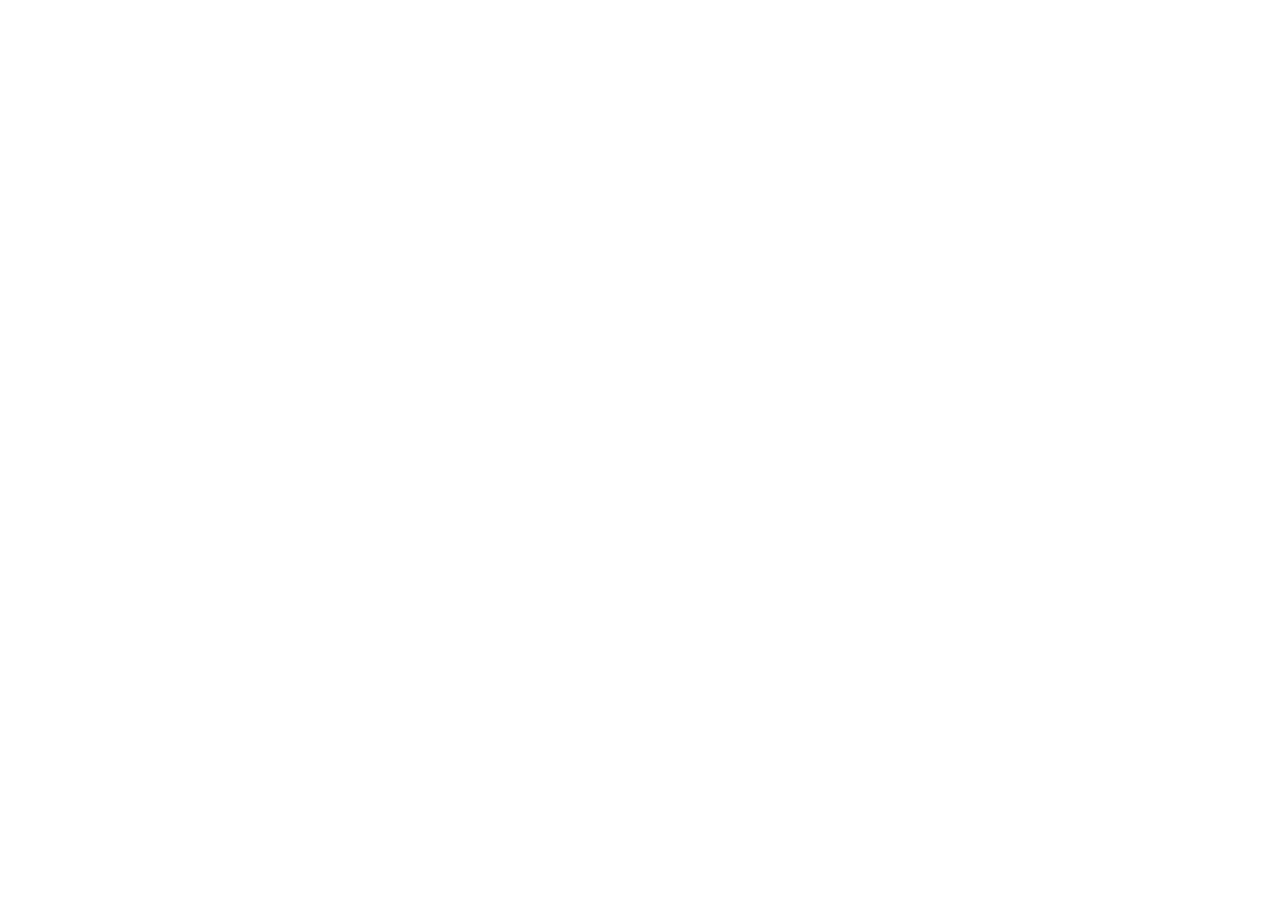
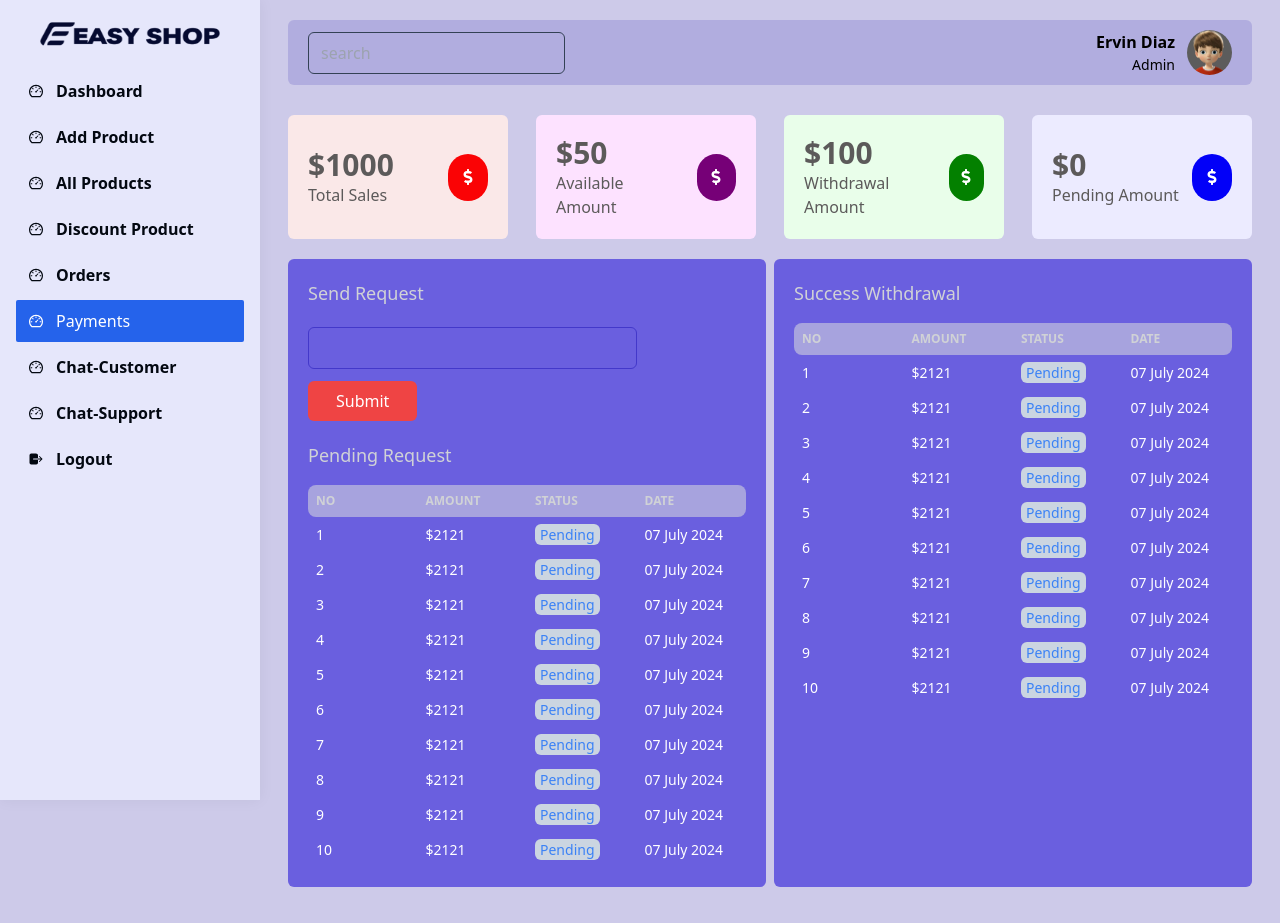
Before and after one commit to Geinery1212/MERN_Ecommerce_Multivendor_Admin-Seller, a React (Create React App) app: page /seller/dashboard/payments in a window 1280 px wide. Before the commit this address had no page. Before the commit the page ends 800 px from the top, so only its background shows below. Built offline with nearby package versions, Linux system fonts and the light colour scheme.

Commit message:
Payments/Seller design finished

```diff
--- a/src/router/routes/sellerRoutes.js
+++ b/src/router/routes/sellerRoutes.js
@@ -10,6 +10,7 @@
 const AddProduct = lazy(() => import("../../views/seller/AddProduct"));
 const Products = lazy(() => import("../../views/seller/Products"));
 const DiscountProducts = lazy(() => import("../../views/seller/DiscountProducts"));
+const Payments = lazy(() => import("../../views/seller/Payments"));
 
 export const sellerRoutes = [
     {
@@ -47,5 +48,11 @@
         element: <Orders />,
         //roles the will be able to access the home
         ability: ['seller']
+    },
+    {
+        path: '/seller/dashboard/payments',
+        element: <Payments />,
+        //roles the will be able to access the home
+        ability: ['seller']
     }
 ]
--- /dev/null
+++ b/src/views/seller/Payments.jsx
@@ -0,0 +1,123 @@
+import React, { forwardRef } from 'react'
+import { FaDollarSign } from "react-icons/fa";
+import { FixedSizeList as List } from 'react-window';
+function handleOnWheel({ deltaY }) {
+    console.log("handleOnWheel", deltaY);
+}
+const outerElementType = forwardRef((props, ref) => (
+    <div ref={ref} onWheel={handleOnWheel} {...props}></div>
+));
+const Payments = () => {
+    const Row = ({ index, style }) => {
+        return (
+            <div style={style} className='flex justify-center items-center text-sm text-white font-normal' key={index}>
+                <div className='w-[25%] p-2 whitespace-nowrap'>{index + 1}</div>
+                <div className='w-[25%] p-2 whitespace-nowrap'>$2121</div>
+                <div className='w-[25%] p-2 whitespace-nowrap'><span className='py-[1px] px-[5px] bg-slate-300 text-blue-500 rounded-md text-sm'>Pending</span></div>
+                <div className='w-[25%] p-2 whitespace-nowrap'>07 July 2024</div>
+            </div>
+        )
+    }
+    return (
+        <div className='px-2 md:px-7 py-5'>
+            <div className='w-full grid grid-cols-1 sm:grid-cols-2 md:grid-cols-2 lg:grid-cols-4 gap-7 mb-5'>
+                <div className='flex justify-between items-center p-5 bg-[#fae8e8] rounded-md gap-3'>
+                    <div className='flex flex-col justify-start items-start text-[#5c5a5a]'>
+                        <h2 className='text-3xl font-bold'>$1000</h2>
+                        <span>Total Sales</span>
+                    </div>
+                    <div className='w-[40px] h-[47px] flex justify-center items-center rounded-full bg-[#fa0305]'>
+                        <span className='text-white'><FaDollarSign /></span>
+                    </div>
+                </div>
+                <div className='flex justify-between items-center p-5 bg-[#fde2ff] rounded-md gap-3'>
+                    <div className='flex flex-col justify-start items-start text-[#5c5a5a]'>
+                        <h2 className='text-3xl font-bold'>$50</h2>
+                        <span>Available Amount</span>
+                    </div>
+                    <div className='w-[40px] h-[47px] flex justify-center items-center rounded-full bg-[#760077]'>
+                        <span className='text-white'><FaDollarSign />
+                        </span>
+                    </div>
+                </div>
+                <div className='flex justify-between items-center p-5 bg-[#e9feea] rounded-md gap-3'>
+                    <div className='flex flex-col justify-start items-start text-[#5c5a5a]'>
+                        <h2 className='text-3xl font-bold'>$100</h2>
+                        <span>Withdrawal Amount</span>
+                    </div>
+                    <div className='w-[40px] h-[47px] flex justify-center items-center rounded-full bg-[#038000]'>
+                        <span className='text-white'><FaDollarSign />
+                        </span>
+                    </div>
+                </div>
+                <div className='flex justify-between items-center p-5 bg-[#ecebff] rounded-md gap-3'>
+                    <div className='flex flex-col justify-start items-start text-[#5c5a5a]'>
+                        <h2 className='text-3xl font-bold'>$0</h2>
+                        <span>Pending Amount</span>
+                    </div>
+                    <div className='w-[40px] h-[47px] flex justify-center items-center rounded-full bg-[#0200f8]'>
+                        <span className='text-white'><FaDollarSign /></span>
+                    </div>
+                </div>
+            </div>
+            <div className='w-full grid grid-cols-1 md:grid-cols-2 gap-2 pb-4'>
+                {/* table peding request */}
+                <div className='bg-[#6a5fdf] text-[#d0d2d6] rounded-md p-5'>
+                    <h2 className='text-lg'>Send Request</h2>
+                    {/* amount */}
+                    <div className='pt-5 mb-5'>
+                        <form>
+                            <div className='flex gap-3 flex-wrap'>
+                                <input type="number" name='amount' min="0" className='px-3 py-2 md:w-[75%]
+            focus:border-indigo-200 outline-none bg-[#6a5fdf] border border-indigo-700
+            rounded-md text-[#d0d2d6]' />
+                                <button className='bg-red-500 hover:shadow-red-500/40 hover:shadow-md text-white rounded-md px-7 py-2'>Submit</button>
+                            </div>
+                        </form>
+                    </div>
+                    <div>
+                        <h2 className='text-lg pb-4'>Pending Request</h2>
+                        <div className='w-full'>
+                            <div className='w-full overflow-x-auto'>
+                                <div className='flex bg-[#a7a3de] uppercase text-xs font-bold min-w-[340px] rounded-lg'>
+                                    <div className='w-[25%] p-2'>No</div>
+                                    <div className='w-[25%] p-2'>Amount</div>
+                                    <div className='w-[25%] p-2'>Status</div>
+                                    <div className='w-[25%] p-2'>Date</div>
+                                </div>
+                                {
+                                    <List style={{ minWith: '340px' }} className='List' height={350} itemCount={1000} itemSize={35} outerElementType={outerElementType}>
+                                        {Row}
+                                    </List>
+                                }
+                            </div>
+                        </div>
+                    </div>
+                </div>
+                {/* table success withdrawal */}
+                <div className='bg-[#6a5fdf] text-[#d0d2d6] rounded-md p-5'>
+                    <div>
+                        <h2 className='text-lg pb-4'>Success Withdrawal</h2>
+                        <div className='w-full'>
+                            <div className='w-full overflow-x-auto'>
+                                <div className='flex bg-[#a7a3de] uppercase text-xs font-bold min-w-[340px] rounded-lg'>
+                                    <div className='w-[25%] p-2'>No</div>
+                                    <div className='w-[25%] p-2'>Amount</div>
+                                    <div className='w-[25%] p-2'>Status</div>
+                                    <div className='w-[25%] p-2'>Date</div>
+                                </div>
+                                {
+                                    <List style={{ minWith: '340px' }} className='List' height={350} itemCount={1000} itemSize={35} outerElementType={outerElementType}>
+                                        {Row}
+                                    </List>
+                                }
+                            </div>
+                        </div>
+                    </div>
+                </div>
+            </div>
+        </div>
+    )
+}
+
+export default Payments
```
